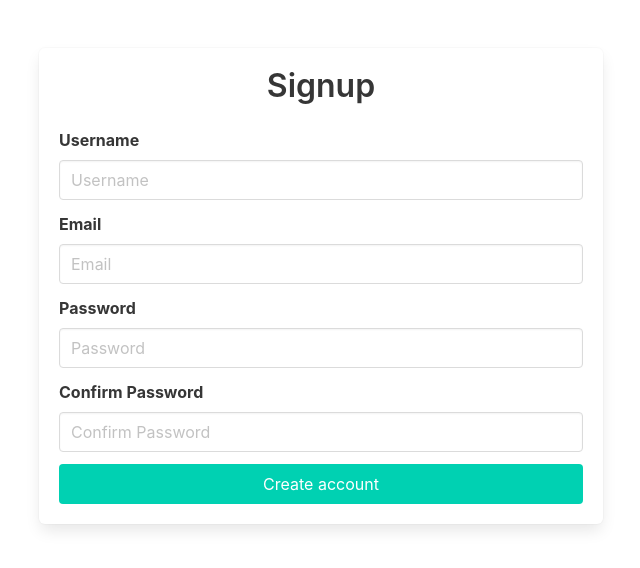
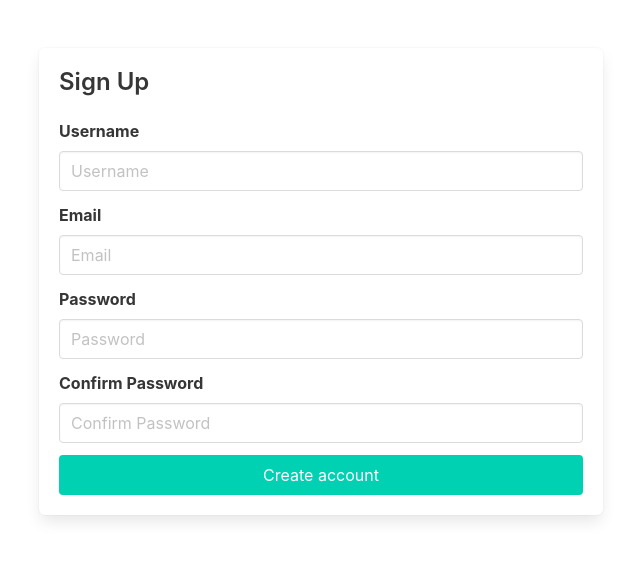
Before and after one commit to B-Litljon/mycoTek, a React (Create React App) app in the folder front-end/: page / in a window 1280 px wide. Shown: the top 568 px of the page, without its empty margins (319-959 px from the left). Built offline with nearby package versions, Linux system fonts and the light colour scheme.

Commit message:
Refactor SignUpPage component

```diff
--- a/front-end/src/forms/signUp.js
+++ b/front-end/src/forms/signUp.js
@@ -8,18 +8,14 @@ function SignUpPage() {
     email: ''
   });
   const [error, setError] = useState(''); // sends error message to user when duplicate username is entered
-  const [isSignup, setIsSignup] = useState(true);
   const handleChange = (e) => {
     setFormData({ ...formData, [e.target.name]: e.target.value });
   };
   const handleSubmit = async (e) => {
     e.preventDefault();
     setError(''); // Reset error on new submission
-    const url = `http://localhost:3500/users/${isSignup ? 'users' : 'login'}`; // Adjust endpoint based on mode
-    const body = isSignup ? formData : {
-      username: formData.username,
-      password: formData.password
-    };
+    const url = 'http://localhost:3500/users' // Adjust endpoint based on mode
+    const body =  formData ;
     try {
       const response = await fetch(url, {
         method: 'POST',
@@ -28,7 +24,7 @@ function SignUpPage() {
       });
       const data = await response.json();
       if (!response.ok) {
-        throw new Error(data.message || (isSignup ? 'Error creating user' : 'Error logging in'));
+        throw new Error(data.message || 'Error creating user ');
       }
 
       // Further actions upon successful signup/login (like redirect or state update)
@@ -48,7 +44,7 @@ function SignUpPage() {
             </div>
           )}
           <form onSubmit={handleSubmit} className="box">
-            <h1 className="title has-text-centered">{isSignup ? 'Signup' : 'Signin'}</h1>
+            <h1 className="title is-4">Sign Up</h1>
             {/* Username Field */}
             <InputField
                 type="text"
```
